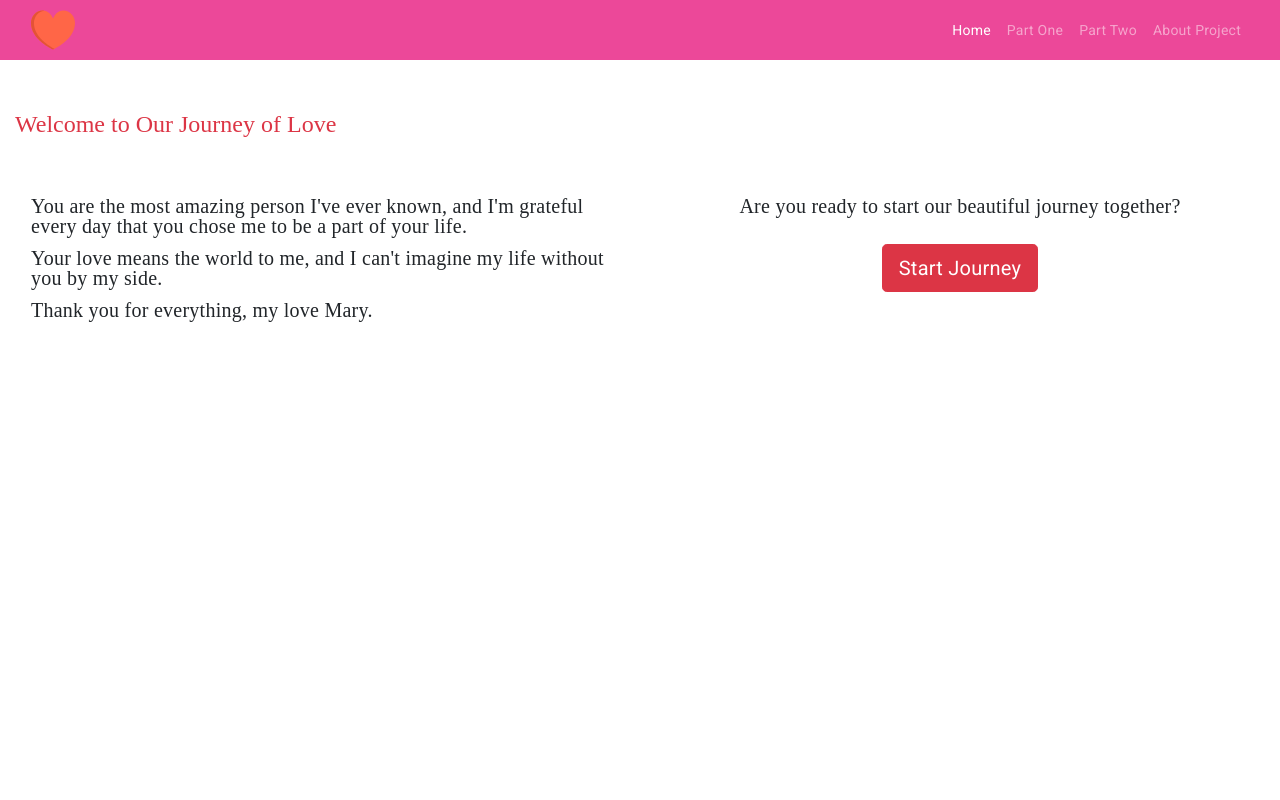
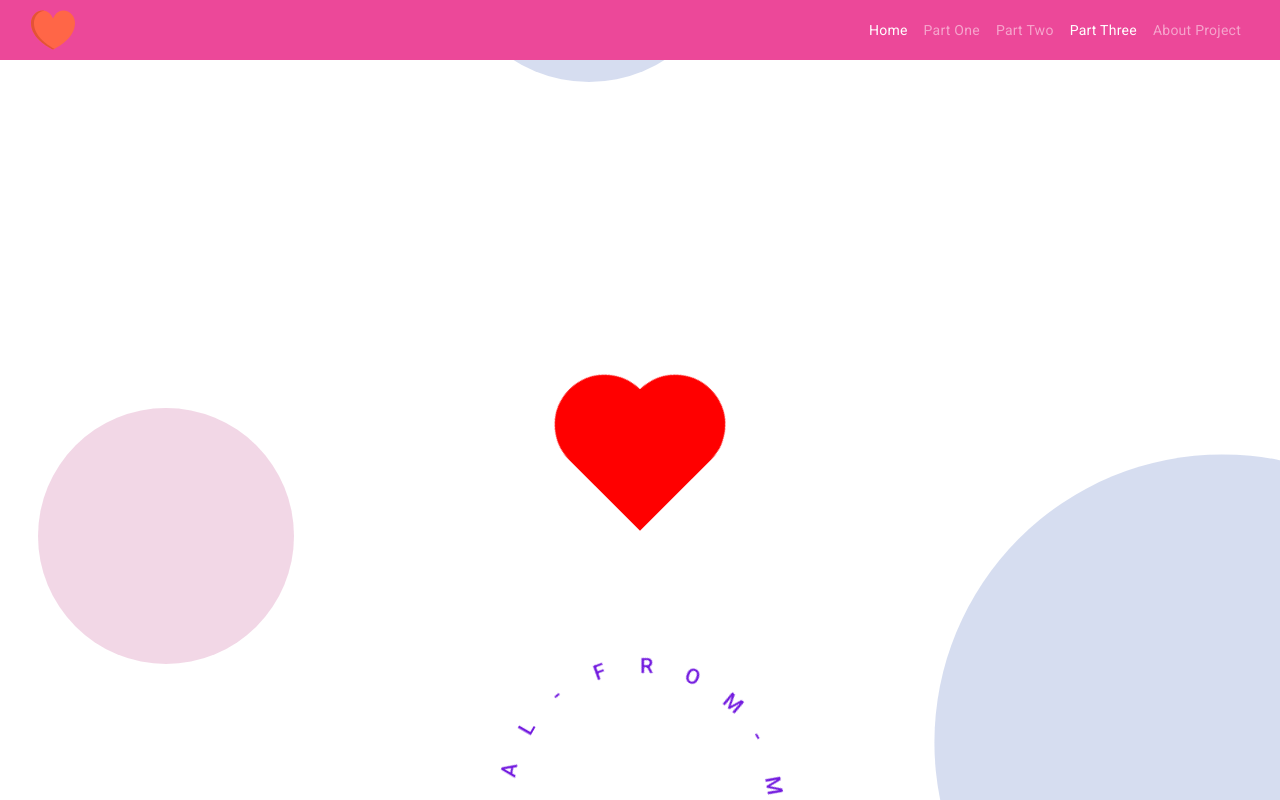
Before and after one commit to The-Hustler-Hattab/Valentines-Day, an Angular app: page /#/part-three in a window 1280 px wide. Before the commit this address led to /home#/home. Shown: the top 800 px of the page. Built offline with nearby package versions, Linux system fonts and the light colour scheme.

Commit message:
added part three

```diff
--- a/src/app/app-routing.module.ts
+++ b/src/app/app-routing.module.ts
@@ -19,7 +19,7 @@ const routes: Routes = [
 
 ];
 @NgModule({
-  imports: [RouterModule.forRoot(routes)],
+  imports: [RouterModule.forRoot(routes, {useHash: true})],
   exports: [RouterModule]
 })
 export class AppRoutingModule { }
--- a/src/app/components/header/header.component.html
+++ b/src/app/components/header/header.component.html
@@ -22,6 +22,9 @@
                     <a class="nav-link" routerLink="/part-two" routerLinkActive="active">Part Two</a>
                 </li>
                 <li class="nav-item">
+                    <a class="nav-link" routerLink="/part-three" routerLinkActive="active">Part Three</a>
+                </li>
+                <li class="nav-item">
                     <a class="nav-link" routerLink="/about" routerLinkActive="active">About Project</a>
                 </li>
             </ul>
--- a/src/app/components/part-one/part-one.component.scss
+++ b/src/app/components/part-one/part-one.component.scss
@@ -2,14 +2,20 @@
 
 
   .container-special {
-    height: 75vh;
-    width: 75vh;
+    height: 80vh;
+    width: 80vh;
     margin: 0 auto;
     text-align: center;
     visibility: hidden;
     position: relative;
     overflow: hidden;
 
+  }
+  @media screen and (max-width: 768px) {
+    .container-special {
+      height: 70vh;
+      width: 70vh;
+    }
   }
 
   .container-special div.six {
--- a/src/app/components/part-three/part-three.component.html
+++ b/src/app/components/part-three/part-three.component.html
@@ -1 +1,14 @@
-<p>part-three works!</p>
+<div class="heart-container"><div class="heart"></div></div>
+<div class="circle-1"></div>
+<div class="circle-2"></div>
+<div class="circle-3"></div>
+<div class="text-container">
+  <h2 class="text">
+    <span>H</span><span>A</span><span>P</span><span>P</span><span>Y</span
+    ><span>-</span><span style="color: red">V</span
+    ><span style="color: red">A</span><span style="color: red">L</span
+    ><span>-</span><span>F</span><span>R</span><span>O</span><span>M</span
+    ><span style="color: red">-</span><span>M</span><span>E</span
+    ><span style="color: red">-</span>
+  </h2>
+</div>
--- a/src/app/components/part-three/part-three.component.scss
+++ b/src/app/components/part-three/part-three.component.scss
@@ -0,0 +1,116 @@
+
+
+.heart-container {
+    display: flex;
+    justify-content: center;
+    align-items: center;
+    height: 100%;
+  }
+  .heart {
+    background-color: red;
+    display: inline-block;
+    height: 100px;
+    width: 100px;
+    margin: 0 10px;
+    transform: rotate(-45deg);
+    animation: heartbeat 1s ease-in-out infinite;
+  }
+  .heart:before,
+  .heart:after {
+    content: "";
+    background-color: red;
+    border-radius: 50%;
+    height: 100px;
+    position: absolute;
+    width: 100px;
+  }
+  .heart:before {
+    top: -50px;
+    left: 0;
+  }
+  .heart:after {
+    left: 50px;
+    top: 0;
+  }
+  @keyframes heartbeat {
+    0% {
+      transform: scale(1) rotate(-45deg);
+    }
+    20% {
+      transform: scale(1.25) translateX(5%) translateY(5%) rotate(-45deg);
+    }
+    40% {
+      transform: scale(1.5) translateX(9%) translateY(10%) rotate(-45deg);
+    }
+  }
+  .circle-1,
+  .circle-2,
+  .circle-3::before {
+    position: absolute;
+    border-radius: 50%;
+    z-index: -1;
+  }
+  .circle-1 {
+    width: 20vw;
+    height: 20vw;
+    background-color: rgba(188, 58, 128, 0.2);
+    top: 51vh;
+    left: 3vw;
+  }
+  .circle-2 {
+    width: 22vw;
+    height: 22vw;
+    background-color: rgba(52, 87, 178, 0.2);
+    top: -25vh;
+    left: 35vw;
+  }
+  .circle-3 {
+    position: absolute;
+    overflow: hidden;
+    width: 45vw;
+    height: 45vw;
+    bottom: 0;
+    right: 0;
+  }
+  .circle-3::before {
+    content: "";
+    transform: translate(40%, 40%);
+    height: 100%;
+    width: 100%;
+    background-color: rgba(52, 87, 178, 0.2);
+  }
+  .text-container {
+    position: absolute;
+    left: 50%;
+    bottom: 0;
+  }
+  .text {
+    position: absolute;
+    color: #731bdf;
+    font-size: 1.5em;
+    user-select: none;
+    pointer-events: none;
+    animation: rotation 7.5s linear infinite;
+  }
+  @keyframes rotation {
+    0% {
+      transform: rotate(360deg);
+    }
+    100% {
+      transform: rotate(0deg);
+    }
+  }
+  span {
+    position: absolute;
+    top: -150px;
+    display: inline-block;
+    transform-origin: 0 150px;
+  }
+  @media (max-width: 600px) {
+    .circle-2 {
+      top: -5vw;
+    }
+    .circle-3 {
+      bottom: -10vw;
+    }
+  }
--- a/src/app/components/part-three/part-three.component.ts
+++ b/src/app/components/part-three/part-three.component.ts
@@ -1,4 +1,4 @@
-import { Component } from '@angular/core';
+import { Component, Renderer2, HostBinding } from '@angular/core';
 
 @Component({
   selector: 'app-part-three',
@@ -6,5 +6,12 @@ import { Component } from '@angular/core';
   styleUrls: ['./part-three.component.scss']
 })
 export class PartThreeComponent {
+  constructor() { }
 
+  ngOnInit(): void {
+    const el = document.querySelectorAll("span");
+    for (let i = 0; i < el.length; i++) {
+      el[i].setAttribute("style", `transform: rotate(${i * 20}deg)`);
+    }
+  }
 }
--- a/src/index.html
+++ b/src/index.html
@@ -7,16 +7,21 @@
   <meta name="viewport" content="width=device-width, initial-scale=1">
   <link rel="icon" type="image/x-icon" href="favicon.ico">
   <link rel="preconnect" href="https://fonts.gstatic.com">
+  <link rel="preconnect" href="https://fonts.googleapis.com" />
+
 <!-- Google Fonts for Roboto -->
 <link href="https://fonts.googleapis.com/css2?family=Roboto:wght@300;400;500&display=swap" rel="stylesheet">
 <!-- Custom Font (Lobster) -->
 <link href="https://fonts.googleapis.com/css?family=Lobster&display=swap" rel="stylesheet">
 <!-- Material Icons -->
 <link href="https://fonts.googleapis.com/icon?family=Material+Icons" rel="stylesheet">
+<link href="https://fonts.googleapis.com/css2?family=Cairo&display=swap" rel="stylesheet"/>
+
 <!-- Bootstrap CSS -->
 <link href="https://maxcdn.bootstrapcdn.com/bootstrap/4.5.2/css/bootstrap.min.css" rel="stylesheet">
 
 <link href="https://cdn.jsdelivr.net/npm/tailwindcss@2.2.7/dist/tailwind.min.css" rel="stylesheet">
+
 
 
 
--- a/src/styles.scss
+++ b/src/styles.scss
@@ -1,7 +1,11 @@
 /* You can add global styles to this file, and also import other style files */
 
-html, body { height: 100%; }
-body { margin: 0; font-family: Roboto, "Helvetica Neue", sans-serif;
-    cursor: url(https://cur.cursors-4u.net/symbols/sym-1/sym49.cur), auto !important;
-
+html,
+body {
+  height: 100%;
 }
+body {
+  margin: 0;
+  font-family: Roboto, "Helvetica Neue", sans-serif;
+  cursor: url(https://cur.cursors-4u.net/symbols/sym-1/sym49.cur), auto !important;
+}
```
